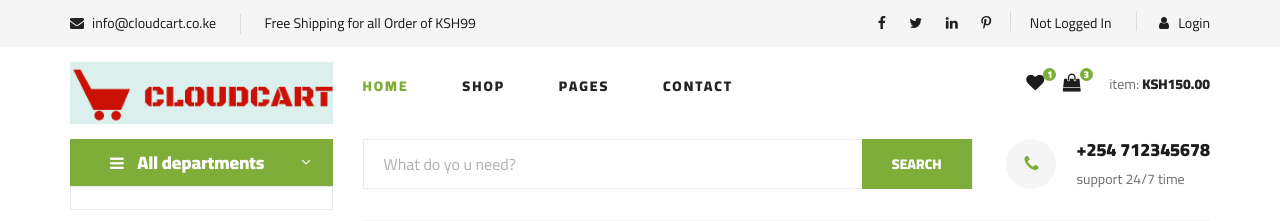
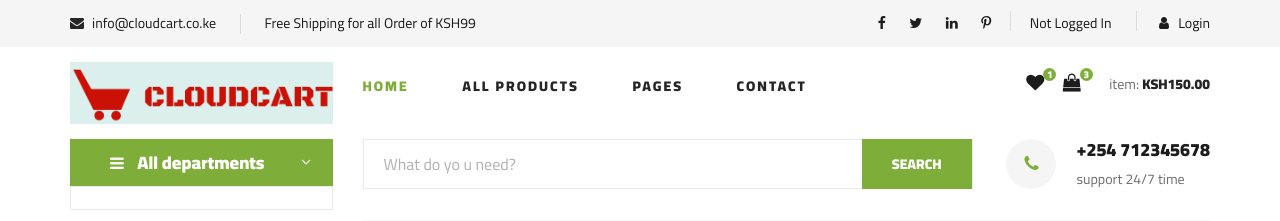
Before and after one commit to esborn13467/cloudcart, a Django app: page / in a window 1280 px wide. Shown: the top 221 px of the page. Run offline with Django 5.2, Linux system fonts and the light colour scheme; data that the repository does not hold is empty; some libraries are stand-ins or nearby versions.

Commit message:
Rename templates and update links for clarity.
Renamed "shop-grid" to "product-list" and "shop-details" to "product-details" for better semantic naming. Updated navigation links across templates to reflect the new names. This improves consistency and enhances user understanding.

```diff
--- a/templates/base.html
+++ b/templates/base.html
@@ -67,7 +67,7 @@
         <ul>
             <li class="active"><a href="{% url 'core:index' %}">Home</a></li>
             <li><a href="{% url 'core:categories' %}">Categories</a></li>
-            <li><a href="{% url 'core:shop-grid' %}">Shop</a></li>
+            <li><a href="{% url 'core:product-list' %}">All Products</a></li>
             <li><a href="#">Pages</a>
                 <ul class="header__menu__dropdown">
                     <li><a href="{% url 'core:shop-details' %}">Shop Details</a></li>
@@ -147,7 +147,7 @@
                     <ul>
                         <li class="active"><a href="{% url 'core:index' %}">Home</a></li>
                         <li><a href="{% url 'core:categories' %}">Categories</a></li>
-                        <li><a href="{% url 'core:shop-grid' %}">Shop</a></li>
+                        <li><a href="{% url 'core:product-list' %}">Products</a></li>
                         <li><a href="#">Pages</a>
                             <ul class="header__menu__dropdown">
                                 <li><a href="{% url 'core:shop-details' %}">Shop Details</a></li>
--- a/templates/index.html
+++ b/templates/index.html
@@ -64,7 +64,7 @@
     <nav class="humberger__menu__nav mobile-menu">
         <ul>
             <li class="active"><a href="{% url 'core:index' %}">Home</a></li>
-            <li><a href="{% url 'core:shop-grid' %}">Shop</a></li>
+            <li><a href="{% url 'core:product_list' %}">All Products</a></li>
             <li><a href="#">Pages</a>
                 <ul class="header__menu__dropdown">
                     <li><a href="{% url 'core:shop-details' %}">Shop Details</a></li>
@@ -143,7 +143,7 @@
                 <nav class="header__menu">
                     <ul>
                         <li class="active"><a href="{% url 'core:index' %}">Home</a></li>
-                        <li><a href="{% url 'core:shop-grid' %}">Shop</a></li>
+                        <li><a href="{% url 'core:product_list' %}">All Products</a></li>
                         <li><a href="#">Pages</a>
                             <ul class="header__menu__dropdown">
                                 <li><a href="{% url 'core:shop-details' %}">Shop Details</a></li>
--- a/templates/shop-grid.html
+++ b/templates/product-list.html
@@ -1,7 +1,7 @@
 {% extends 'base.html' %}
 {% load static %}
 {% block title %}
-    Shop-grid
+    All Products
 {% endblock %}
 {% block content %}
 
```
Also changed, not shown: templates/product-details.html (renamed from templates/shop-details.html).
